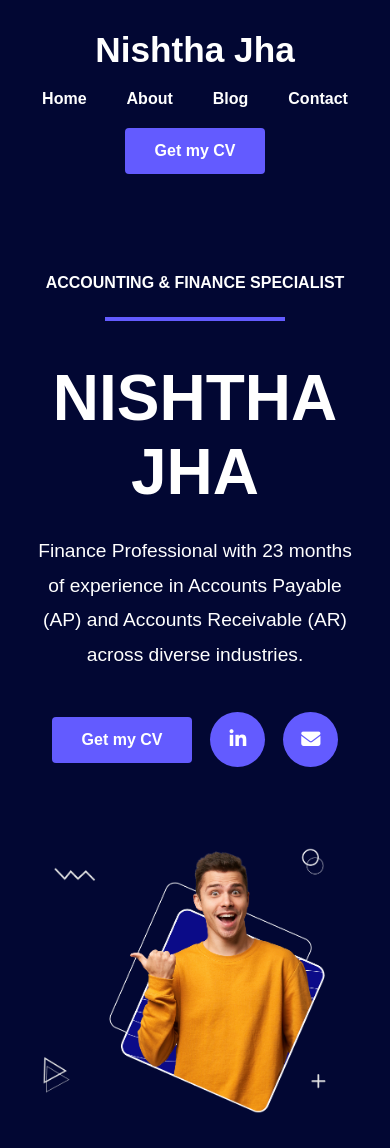
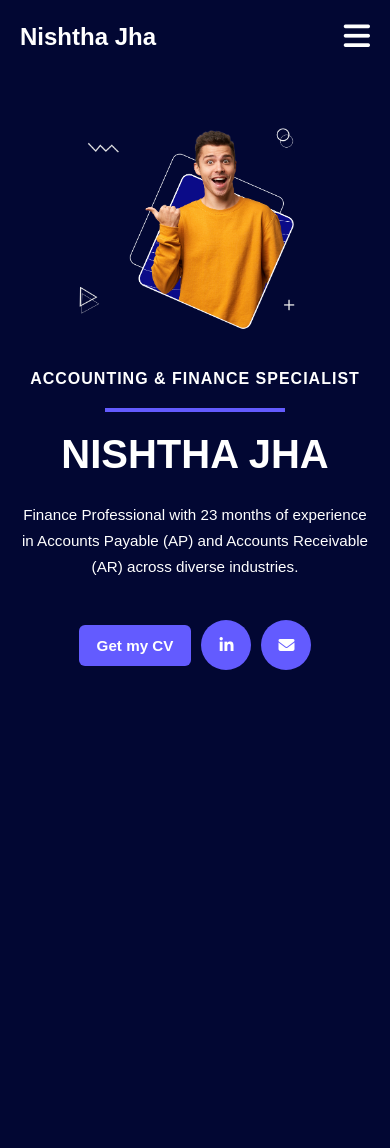
Before and after one commit to connectmihir/Onepage_Portfolio, a PHP site: page / in a window 390 px wide. After the commit the page ends 670 px from the top, so only its background shows below. Run offline with PHP 8.4, Linux system fonts and the light colour scheme.

Commit message:
completed the hero section

```diff
--- a/index.php
+++ b/index.php
@@ -14,11 +14,24 @@
 <body>
 
 <header class="hero">
+<nav class="navbar">
 
-    <!-- Navbar -->
-    <nav class="navbar">
-        <div class="logo">Nishtha Jha</div>
+    <div class="logo">Nishtha Jha</div>
 
+    <ul class="nav-links">
+        <li><a href="#">Home</a></li>
+        <li><a href="#about">About</a></li>
+        <li><a href="#blog">Blog</a></li>
+        <li><a href="#contact">Contact</a></li>
+    </ul>
+
+    <a href="cv.pdf" class="btn">Get my CV</a>
+
+    <button class="hamburger" id="hamburger">
+        <i class="fas fa-bars"></i>
+    </button>
+
+    <div class="mobile-menu" id="mobileMenu">
         <ul class="nav-links">
             <li><a href="#">Home</a></li>
             <li><a href="#about">About</a></li>
@@ -27,8 +40,9 @@
         </ul>
 
         <a href="cv.pdf" class="btn">Get my CV</a>
-    </nav>
+    </div>
 
+</nav>
     <!-- Hero Content -->
     <div class="hero-content">
 
@@ -70,5 +84,14 @@
 
 </header>
 
+<script>
+const hamburger = document.getElementById("hamburger");
+const mobileMenu = document.getElementById("mobileMenu");
+
+hamburger.addEventListener("click", () => {
+    mobileMenu.classList.toggle("active");
+});
+</script>
+
 </body>
 </html>
--- a/style.css
+++ b/style.css
@@ -10,12 +10,18 @@ body{
     color:#fff;
 }
 
+/* ====================
+   HERO SECTION
+==================== */
+
 .hero{
     min-height:100vh;
     padding:30px 8%;
 }
 
-/* Navbar */
+/* ====================
+   NAVBAR
+==================== */
 
 .navbar{
     display:flex;
@@ -35,10 +41,10 @@ body{
 }
 
 .nav-links a{
-    color:white;
+    color:#fff;
     text-decoration:none;
     font-weight:600;
-    transition:.3s;
+    transition:0.3s;
 }
 
 .nav-links a:hover{
@@ -48,34 +54,55 @@ body{
 .btn{
     display:inline-block;
     background:#635bff;
-    color:white;
+    color:#fff;
     text-decoration:none;
     padding:14px 30px;
-    border-radius:4px;
+    border-radius:6px;
     font-weight:600;
-    transition:.3s;
+    transition:0.3s;
 }
 
 .btn:hover{
     background:#7b74ff;
 }
 
-/* Hero Content */
+/* ====================
+   HAMBURGER MENU
+==================== */
+
+.hamburger{
+    display:none;
+    background:none;
+    border:none;
+    color:#fff;
+    font-size:30px;
+    cursor:pointer;
+}
+
+.mobile-menu{
+    display:none;
+}
+
+/* ====================
+   HERO CONTENT
+==================== */
 
 .hero-content{
     display:flex;
     align-items:center;
     justify-content:space-between;
-    margin-top:100px;
+    gap:50px;
+    margin-top:80px;
 }
 
 .hero-text{
     max-width:650px;
 }
 
-.subtitle{
-    font-size:1.3rem;
+.hero-text h4{
+    font-size:1.2rem;
     font-weight:700;
+    letter-spacing:1px;
 }
 
 .line{
@@ -86,7 +113,7 @@ body{
 }
 
 .hero-text h1{
-    font-size:5rem;
+    font-size:clamp(3rem, 8vw, 5rem);
     font-weight:800;
     margin-bottom:25px;
 }
@@ -94,7 +121,6 @@ body{
 .hero-text p{
     font-size:1.2rem;
     line-height:1.8;
-    max-width:650px;
     margin-bottom:40px;
 }
 
@@ -112,45 +138,181 @@ body{
     display:flex;
     justify-content:center;
     align-items:center;
-    color:white;
+    color:#fff;
     text-decoration:none;
     font-size:1.2rem;
-    transition:.3s;
+    transition:0.3s;
 }
 
 .social:hover{
-    transform:translateY(-5px);
+    transform:translateY(-4px);
 }
 
 .hero-image img{
     width:100%;
-    max-width:100%;
+    max-width:500px;
+    height:auto;
+    display:block;
 }
 
-/* Responsive */
+/* ====================
+   TABLET
+==================== */
 
-@media(max-width:992px){
+@media screen and (max-width:992px){
 
     .hero-content{
-        flex-direction:column;
+        flex-direction:column-reverse;
         text-align:center;
-        gap:50px;
+        margin-top:50px;
     }
 
     .line{
-        margin:25px auto 40px;
-    }
-
-    .hero-text h1{
-        font-size:4rem;
+        margin:20px auto 30px;
     }
 
     .hero-buttons{
         justify-content:center;
     }
 
-    .navbar{
-        flex-direction:column;
-        gap:20px;
+    .hero-image img{
+        max-width:400px;
     }
 }
+
+/* ====================
+   MOBILE
+==================== */
+
+@media screen and (max-width:768px){
+
+    .navbar{
+        position:relative;
+    }
+
+    /* Hide Desktop Menu */
+    .navbar > .nav-links,
+    .navbar > .btn{
+        display:none;
+    }
+
+    /* Show Hamburger */
+    .hamburger{
+        display:block;
+    }
+
+    .logo{
+        font-size:1.8rem;
+    }
+
+    /* Mobile Menu */
+    .mobile-menu{
+        position:absolute;
+        top:70px;
+        right:0;
+        width:250px;
+        background:#0a1040;
+        padding:20px;
+        border-radius:10px;
+        box-shadow:0 10px 30px rgba(0,0,0,0.3);
+        z-index:1000;
+    }
+
+    .mobile-menu.active{
+        display:block;
+    }
+
+    .mobile-menu .nav-links{
+        display:flex;
+        flex-direction:column;
+        gap:15px;
+    }
+
+    .mobile-menu .btn{
+        display:block;
+        margin-top:20px;
+        text-align:center;
+    }
+
+    .hero-content{
+        flex-direction:column-reverse;
+        text-align:center;
+        gap:40px;
+    }
+
+    .hero-text h1{
+        font-size:3rem;
+    }
+
+    .hero-text p{
+        font-size:1rem;
+    }
+
+    .hero-image img{
+        max-width:300px;
+        margin:auto;
+    }
+
+    .hero-buttons{
+        justify-content:center;
+        flex-wrap:wrap;
+    }
+
+    .line{
+        margin:20px auto;
+    }
+}
+
+/* ====================
+   SMALL PHONES
+==================== */
+
+@media screen and (max-width:480px){
+
+    .hero{
+        padding:20px;
+    }
+
+    .logo{
+        font-size:1.5rem;
+    }
+
+    .hero-text h1{
+        font-size:2.5rem;
+    }
+
+    .hero-text h4{
+        font-size:1rem;
+    }
+
+    .hero-text p{
+        font-size:0.95rem;
+        line-height:1.7;
+    }
+
+    .hero-image img{
+        max-width:250px;
+    }
+
+     .hero-buttons{
+        display:flex;
+        justify-content:center;
+        align-items:center;
+        gap:10px;
+        flex-wrap:nowrap; /* Prevent wrapping */
+    }
+
+    .hero-buttons .btn{
+        width:auto;
+        padding:12px 18px;
+        font-size:0.95rem;
+        white-space:nowrap;
+    }
+
+    .social{
+        width:50px;
+        height:50px;
+        font-size:1rem;
+        flex-shrink:0;
+    }
+}
```
